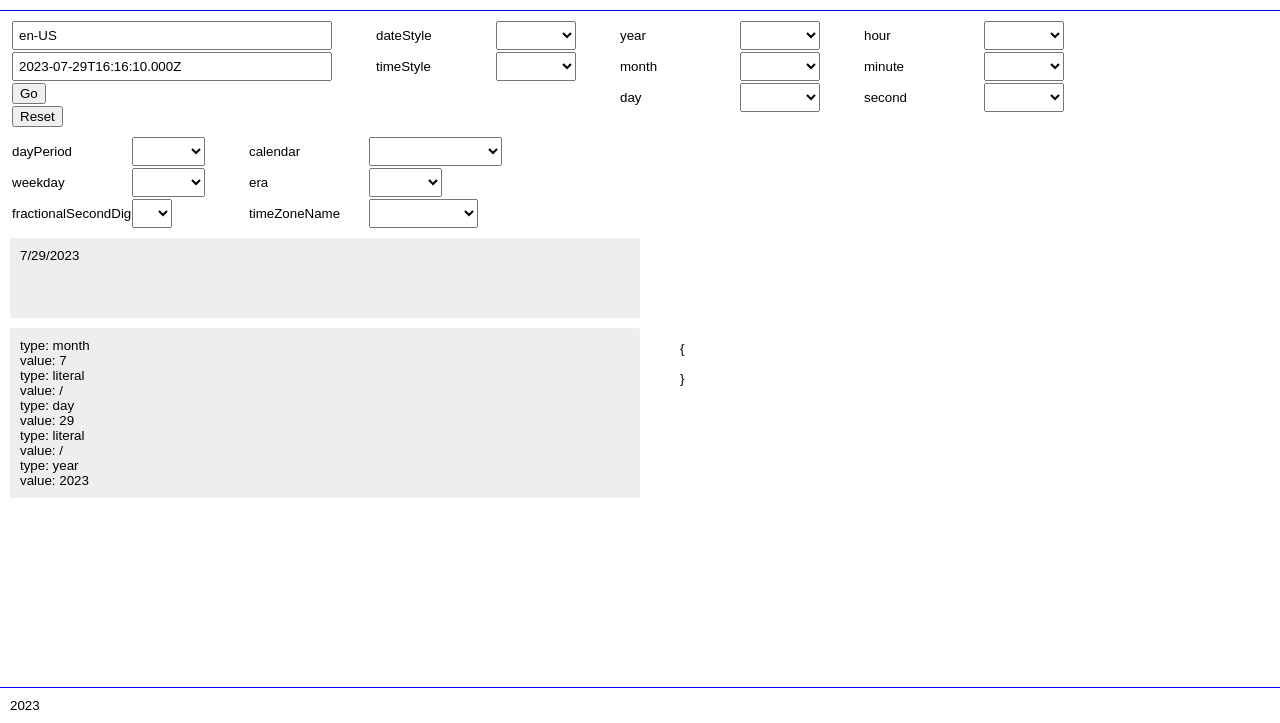
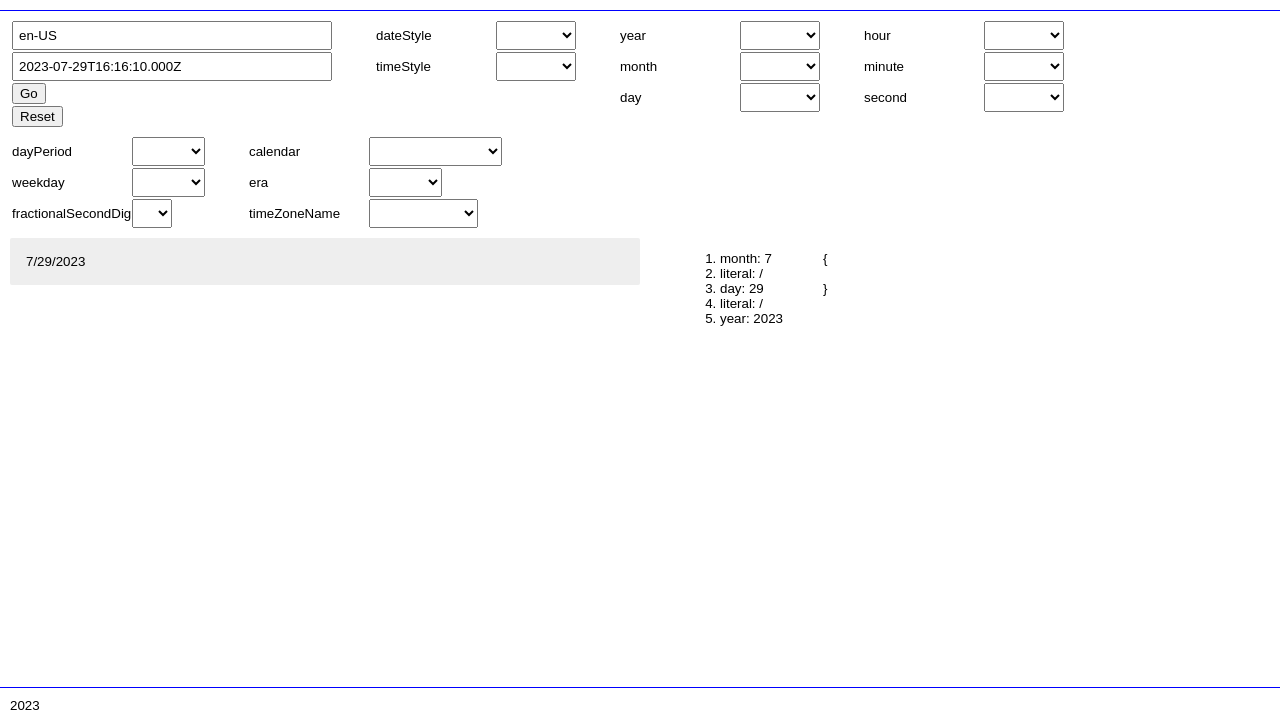
Before and after one commit to goofballLogic/IntlTest, a plain HTML site: page dist/index.html in a window 1280 px wide. Shown: the part 77-800 px from the top of the page. Drawn offline with Linux system fonts and the light colour scheme.

Commit message:
render parts as ol

```diff
--- a/dist/index.html
+++ b/dist/index.html
@@ -86,10 +86,10 @@
 
             flex: 0 0 50%;
             border-radius: 2px;
-            padding: 10px;
+            padding: 1rem;
             background-color: #EEE;
             min-width: 50%;
-            min-height: 5rem;
+            min-height: 1rem;
 
         }
 
@@ -379,7 +379,7 @@
             </fieldset>
             <output id="errors"></output>
             <output id="formatted"></output>
-            <output id="parts"></output>
+            <ol id="parts"></ol>
             <pre id="code"></pre>
 
         </form>
@@ -451,14 +451,9 @@
                 const format = Intl.DateTimeFormat(locales, options);
                 el.formatted.textContent = format.format(datetime);
                 const parts = format.formatToParts(datetime);
-                el.parts.innerHTML = "";
-                parts.forEach(part => {
-
-                    for (const key in part)
-                        el.parts.innerHTML += `${key}: ${part[key]}<br />`;
-
-                });
-
+                el.parts.innerHTML = parts
+                    .map(({ type, value }) => `<li>${type}: ${value}</li>`)
+                    .join("\n");
                 el.form.classList.remove("error");
                 el.errors.textContent = "";
 
```
Lines whose indentation alone changed are shown as unchanged.
